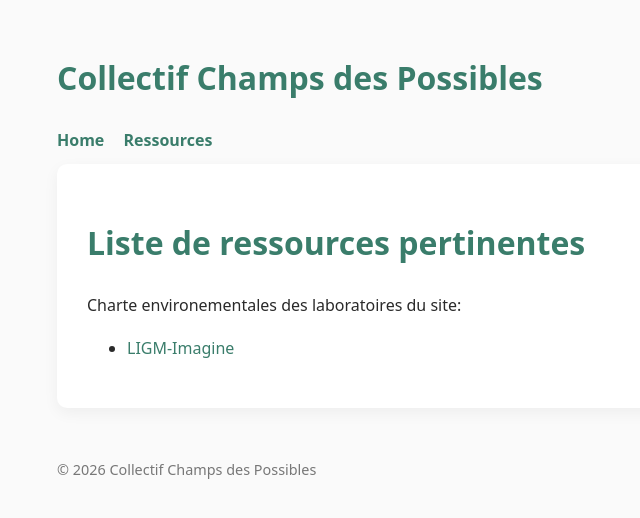
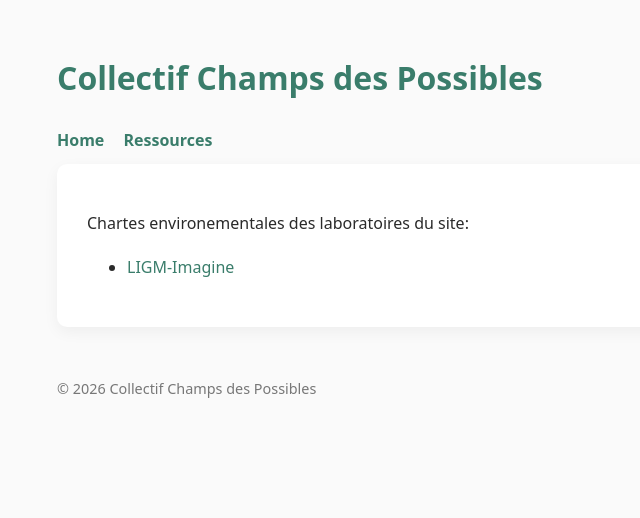
Before and after one commit to champs-des-possibles/champs-des-possibles.github.io, a Jekyll site: the page built from ressources.md, in a window 1280 px wide. Shown: the top 518 px of the page, without its empty margins (158-798 px from the left). Built offline with Jekyll 4.4.1, drawn with Linux system fonts in a browser that asks for light colours; our own code applies the rules of GitHub Pages for plain Markdown files.

Commit message:
Update ressources.md

```diff
--- a/ressources.md
+++ b/ressources.md
@@ -1,4 +1,7 @@
-# Liste de ressources pertinentes
+---
+layout: home
+title: Liste de ressources pertinentes
+---
 
-Charte environementales des laboratoires du site:
+Chartes environementales des laboratoires du site:
 - [LIGM-Imagine](https://imagine-lab.enpc.fr/more/environment/)
```
